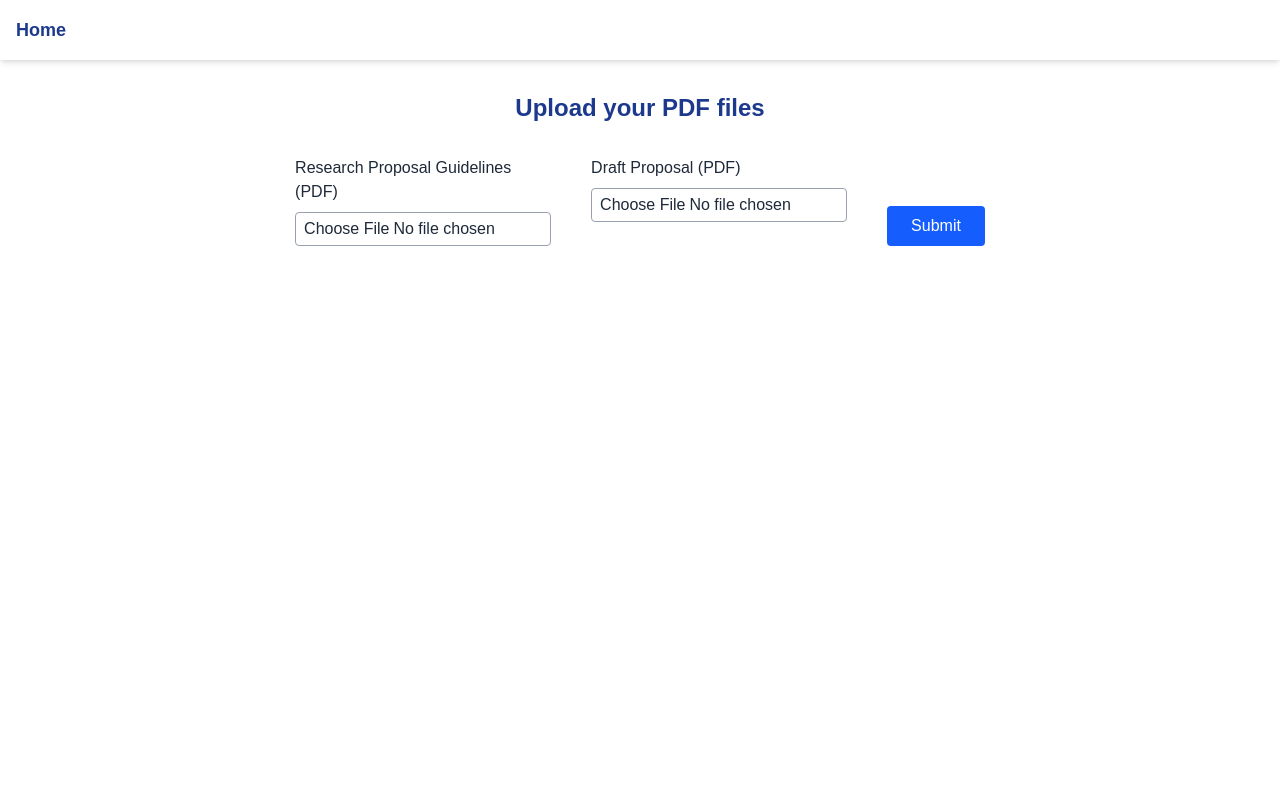
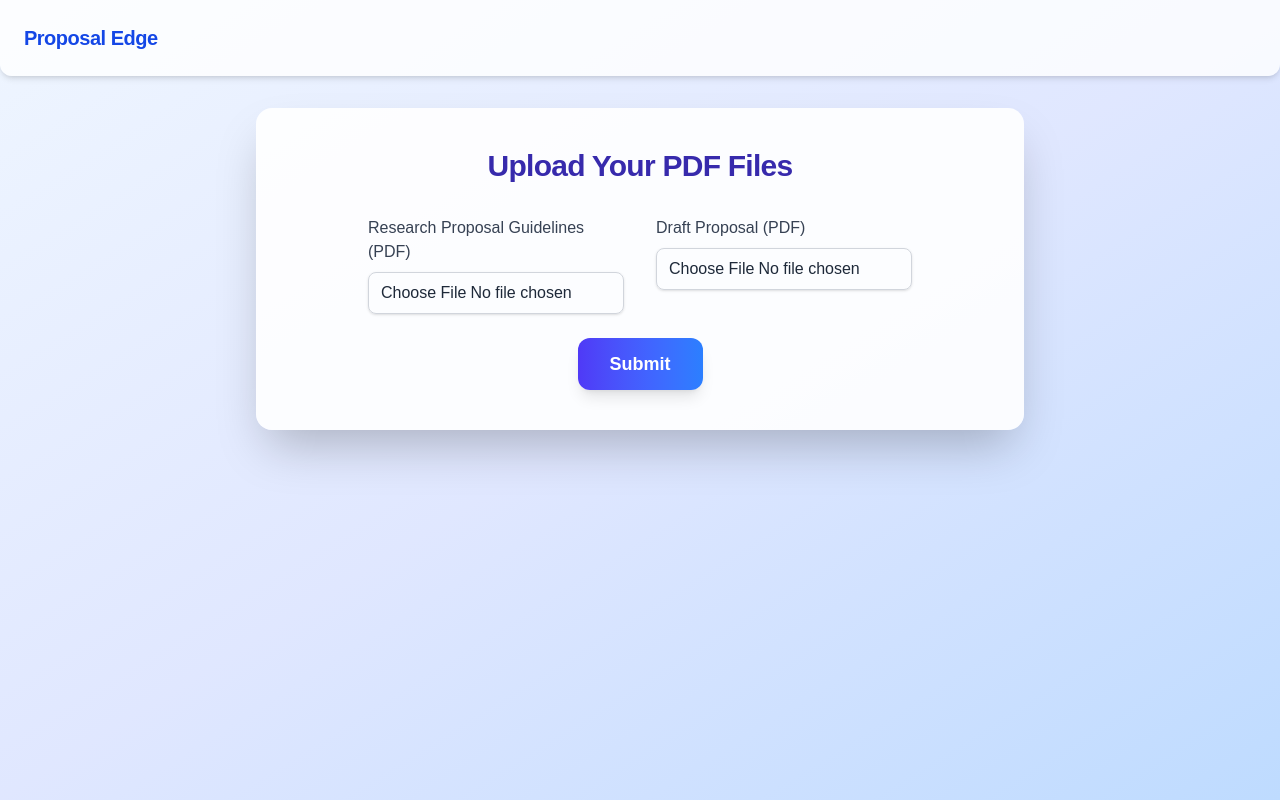
Before and after one commit to bistii1/demo2, a Next.js app: page /upload in a window 1280 px wide. Built offline with nearby package versions, Linux system fonts and the light colour scheme; no server answers.

Commit message:
ui changes to upload

```diff
--- a/src/pages/upload.tsx
+++ b/src/pages/upload.tsx
@@ -52,16 +52,16 @@ export default function Upload() {
     };
 
   return (
-    <div className="min-h-screen bg-white text-blue-900">
+    <div className="min-h-screen bg-gradient-to-br from-blue-50 via-indigo-100 to-blue-200 text-blue-900 font-sans">
       {/* Navbar */}
-      <nav className="flex justify-between items-center p-4 shadow-md">
-        <Link href="/" className="text-lg font-semibold">
-          Home
+      <nav className="flex justify-between items-center p-6 bg-white/80 shadow-md rounded-b-xl mb-8">
+        <Link href="/" className="text-xl font-bold tracking-tight text-blue-700 hover:underline">
+          Proposal Edge
         </Link>
         {user && (
           <button
             onClick={() => (window.location.href = '/api/auth/logout')}
-            className="text-red-600 font-semibold"
+            className="text-red-600 font-semibold hover:underline"
           >
             Sign Out
           </button>
@@ -69,79 +69,94 @@ export default function Upload() {
       </nav>
 
       {/* Upload Section */}
-      <main className="flex flex-col items-center justify-center p-8">
-        <h1 className="text-2xl font-bold mb-8">Upload your PDF files</h1>
+      <main className="flex flex-col items-center justify-center px-4">
+        <div className="bg-white/90 rounded-2xl shadow-2xl p-10 w-full max-w-3xl">
+          <h1 className="text-3xl font-extrabold mb-8 text-center text-indigo-800 tracking-tight">
+            Upload Your PDF Files
+          </h1>
 
           <form
             id="upload-form"
             onSubmit={handleSubmit}
-          className="flex gap-10 mb-6"
+            className="flex flex-col md:flex-row gap-8 mb-6 justify-center"
           >
             {/* Guidelines Upload */}
-          <div className="w-64">
-            <label className="block mb-2 font-medium text-gray-800">
+            <div className="w-full md:w-64">
+              <label className="block mb-2 font-medium text-gray-700">
                 Research Proposal Guidelines (PDF)
               </label>
               <input
                 type="file"
                 accept="application/pdf"
                 onChange={handleFileChange(setGuidelines)}
-              className="border border-gray-400 rounded px-2 py-1 w-full text-gray-800"
+                className="border border-gray-300 rounded-lg px-3 py-2 w-full text-gray-800 shadow-sm focus:ring-2 focus:ring-blue-300 transition"
               />
               {guidelines && (
                 <embed
                   src={URL.createObjectURL(guidelines)}
                   type="application/pdf"
-                className="mt-2 w-full h-40 border rounded"
+                  className="mt-3 w-full h-40 border rounded-lg shadow"
                 />
               )}
             </div>
 
             {/* Proposal Upload */}
-          <div className="w-64">
-            <label className="block mb-2 font-medium text-gray-800">
+            <div className="w-full md:w-64">
+              <label className="block mb-2 font-medium text-gray-700">
                 Draft Proposal (PDF)
               </label>
               <input
                 type="file"
                 accept="application/pdf"
                 onChange={handleFileChange(setProposal)}
-              className="border border-gray-400 rounded px-2 py-1 w-full text-gray-800"
+                className="border border-gray-300 rounded-lg px-3 py-2 w-full text-gray-800 shadow-sm focus:ring-2 focus:ring-blue-300 transition"
               />
               {proposal && (
                 <embed
                   src={URL.createObjectURL(proposal)}
                   type="application/pdf"
-                className="mt-2 w-full h-40 border rounded"
+                  className="mt-3 w-full h-40 border rounded-lg shadow"
                 />
               )}
             </div>
+          </form>
 
+          <div className="flex justify-center">
             <button
               type="submit"
-            className="self-end bg-blue-600 text-white px-6 py-2 rounded hover:bg-blue-700"
+              form="upload-form"
+              className="bg-gradient-to-r from-indigo-600 to-blue-500 text-white px-8 py-3 rounded-xl shadow-lg font-semibold text-lg hover:from-indigo-700 hover:to-blue-600 transition-all duration-200"
             >
               Submit
             </button>
-        </form>
+          </div>
 
           {/* Upload success / error messages */}
           {uploadSuccess && (
-          <>
-            <p className="text-green-600 mt-4 font-semibold">
+            <div className="flex flex-col items-center mt-6">
+              <p className="text-green-600 font-semibold">
                 Upload successful! 🎉
               </p>
               <Link href="/textpreview" className="mt-4 inline-block">
-              <button className="bg-black text-white px-6 py-2 rounded hover:bg-gray-800">
+                <button className="bg-black text-white px-6 py-2 rounded-lg hover:bg-gray-800 transition">
                   View Budget Info
                 </button>
               </Link>
-          </>
+            </div>
           )}
           {error && (
-          <p className="text-red-600 mt-4 font-semibold">{error}</p>
+            <p className="text-red-600 mt-6 font-semibold text-center">{error}</p>
           )}
+        </div>
       </main>
+
+      {/* Custom font import */}
+      <style jsx global>{`
+        @import url('https://fonts.googleapis.com/css2?family=Inter:wght@400;700;900&display=swap');
+        html {
+          font-family: 'Inter', sans-serif;
+        }
+      `}</style>
     </div>
   );
 }
```
Lines whose indentation alone changed are shown as unchanged.
